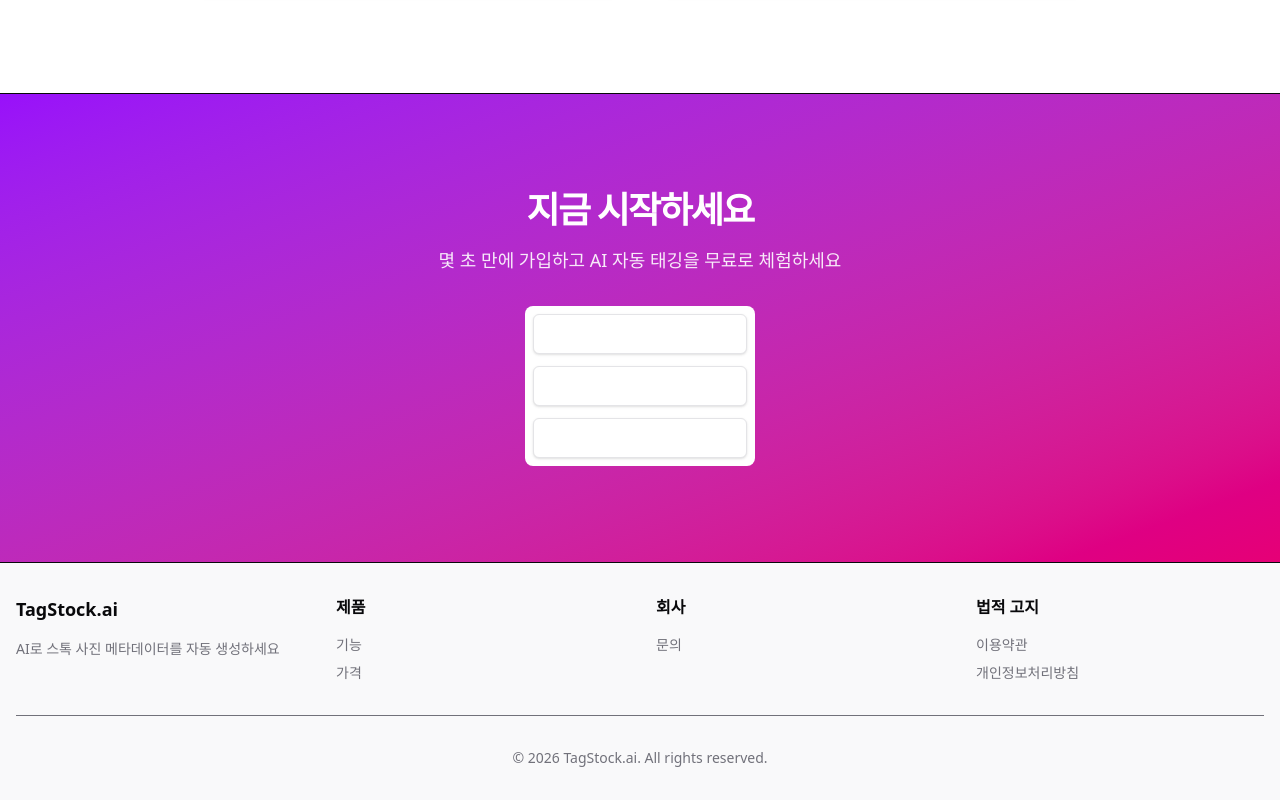
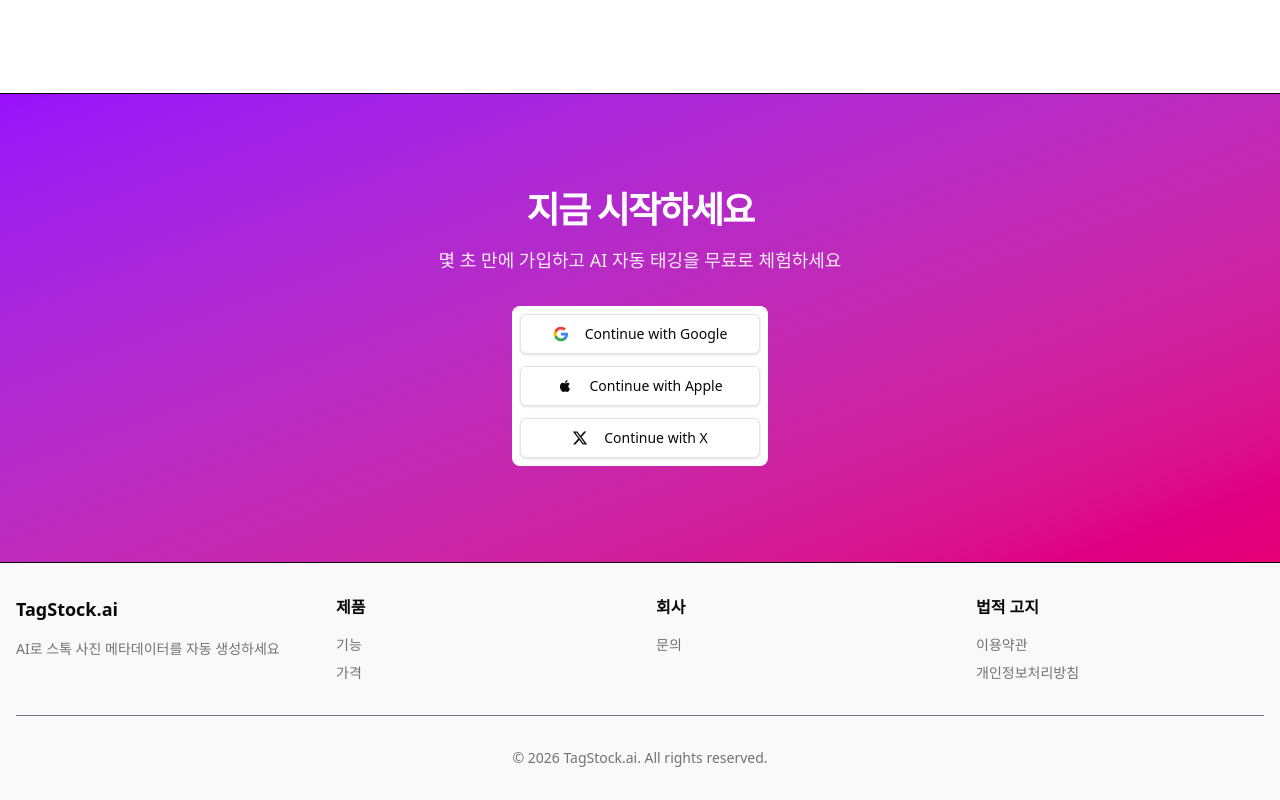
Before and after one commit to wooncloud/tag-stock, a Next.js app: page / in a window 1280 px wide. Shown: the part 1622-2422 px from the top of the page. Built offline with nearby package versions, Linux system fonts and the light colour scheme; no server answers.

Commit message:
fix: OAuth 버튼 라이트 모드 가독성 개선 및 텍스트 영문 번역

```diff
--- a/components/auth/oauth-buttons.tsx
+++ b/components/auth/oauth-buttons.tsx
@@ -38,52 +38,52 @@ export function OAuthButtons() {
       <Button
         onClick={handleGoogleLogin}
         variant="outline"
-        className="w-full"
+        className="w-full text-foreground hover:bg-accent"
         size="lg"
       >
         <svg className="mr-2 h-5 w-5" viewBox="0 0 24 24">
           <path
-            fill="currentColor"
+            fill="#4285F4"
             d="M22.56 12.25c0-.78-.07-1.53-.2-2.25H12v4.26h5.92c-.26 1.37-1.04 2.53-2.21 3.31v2.77h3.57c2.08-1.92 3.28-4.74 3.28-8.09z"
           />
           <path
-            fill="currentColor"
+            fill="#34A853"
             d="M12 23c2.97 0 5.46-.98 7.28-2.66l-3.57-2.77c-.98.66-2.23 1.06-3.71 1.06-2.86 0-5.29-1.93-6.16-4.53H2.18v2.84C3.99 20.53 7.7 23 12 23z"
           />
           <path
-            fill="currentColor"
+            fill="#FBBC05"
             d="M5.84 14.09c-.22-.66-.35-1.36-.35-2.09s.13-1.43.35-2.09V7.07H2.18C1.43 8.55 1 10.22 1 12s.43 3.45 1.18 4.93l2.85-2.22.81-.62z"
           />
           <path
-            fill="currentColor"
+            fill="#EA4335"
             d="M12 5.38c1.62 0 3.06.56 4.21 1.64l3.15-3.15C17.45 2.09 14.97 1 12 1 7.7 1 3.99 3.47 2.18 7.07l3.66 2.84c.87-2.6 3.3-4.53 6.16-4.53z"
           />
         </svg>
-        Google로 계속하기
+        Continue with Google
       </Button>
 
       <Button
         onClick={handleAppleLogin}
         variant="outline"
-        className="w-full"
+        className="w-full text-foreground hover:bg-accent"
         size="lg"
       >
         <svg className="mr-2 h-5 w-5" viewBox="0 0 24 24" fill="currentColor">
           <path d="M17.05 20.28c-.98.95-2.05.8-3.08.35-1.09-.46-2.09-.48-3.24 0-1.44.62-2.2.44-3.06-.35C2.79 15.25 3.51 7.59 9.05 7.31c1.35.07 2.29.74 3.08.8 1.18-.24 2.31-.93 3.57-.84 1.51.12 2.65.72 3.4 1.8-3.12 1.87-2.38 5.98.48 7.13-.57 1.5-1.31 2.99-2.54 4.09l.01-.01zM12.03 7.25c-.15-2.23 1.66-4.07 3.74-4.25.29 2.58-2.34 4.5-3.74 4.25z" />
         </svg>
-        Apple로 계속하기
+        Continue with Apple
       </Button>
 
       <Button
         onClick={handleTwitterLogin}
         variant="outline"
-        className="w-full"
+        className="w-full text-foreground hover:bg-accent"
         size="lg"
       >
         <svg className="mr-2 h-5 w-5" viewBox="0 0 24 24" fill="currentColor">
           <path d="M18.244 2.25h3.308l-7.227 8.26 8.502 11.24H16.17l-5.214-6.817L4.99 21.75H1.68l7.73-8.835L1.254 2.25H8.08l4.713 6.231zm-1.161 17.52h1.833L7.084 4.126H5.117z" />
         </svg>
-        X로 계속하기
+        Continue with X
       </Button>
     </div>
   )
```
